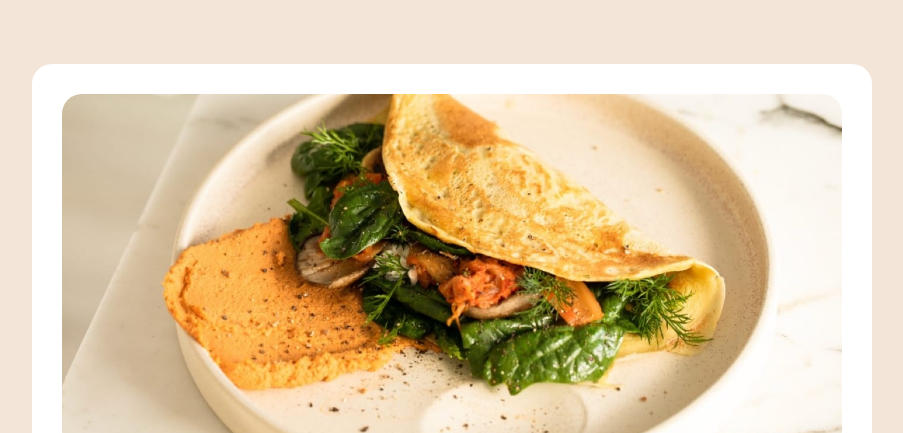
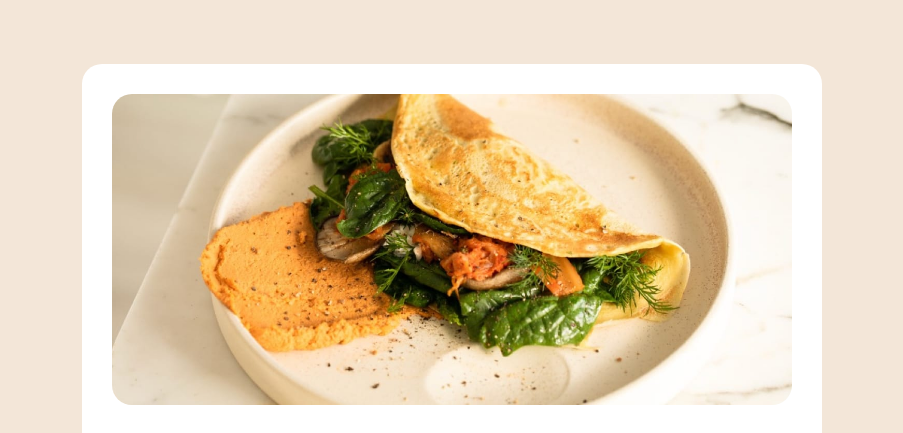
Before and after one commit to ernstudy/-recipe-page-main, a plain HTML site: page index.html in a window 1280 px wide. Shown: the top 433 px of the page, without its empty margins (188-1091 px from the left). Drawn offline with Linux system fonts and the light colour scheme.

Commit message:
Other coomit

```diff
--- a/index.html
+++ b/index.html
@@ -4,7 +4,7 @@
   <meta charset="UTF-8">
   <meta name="viewport" content="width=device-width, initial-scale=1.0"> <!-- displays site properly based on user's device -->
 
-  <link rel="icon" type="image/png" sizes="32x32" href="./assets/images/favicon-32x32.png">
+  <link rel="icon" type="image/png" sizes="32x32" href="images/favicon-32x32.png">
   <link rel="stylesheet" href="style.css">
   <title>Frontend Mentor | Recipe page</title>
 </head>
@@ -14,7 +14,7 @@
 
     <div class="container">
       <article>
-        <img src="/assets/images/image-omelette.jpeg" alt="image-omelette">
+        <img src="images/image-omelette.jpg" alt="image-omelette">
         <div class="recipe">
           <h2>Simple Omelette Recipe</h2>
           <p>
--- a/style.css
+++ b/style.css
@@ -16,8 +16,8 @@ body {
 
 
 .container {
-     max-width: 840px;
-     height: auto;
+     max-width: 740px;
+     min-height: 100vh;
      background-color: hsl(0, 0%, 100%);
      margin: 5% auto;
      padding: 30px;
@@ -163,7 +163,7 @@ footer {
 
 /* -------------MOBILE------------------- */
 
-@media screen and (max-width: 850px) {
+@media screen and (max-width: 740px) {
      .container {
           padding: 0;
           border-radius: 0;
```
Also changed, not shown: images/favicon-32x32.png (renamed from assets/images/favicon-32x32.png), images/image-omelette.jpg (renamed from assets/images/image-omelette.jpeg).
